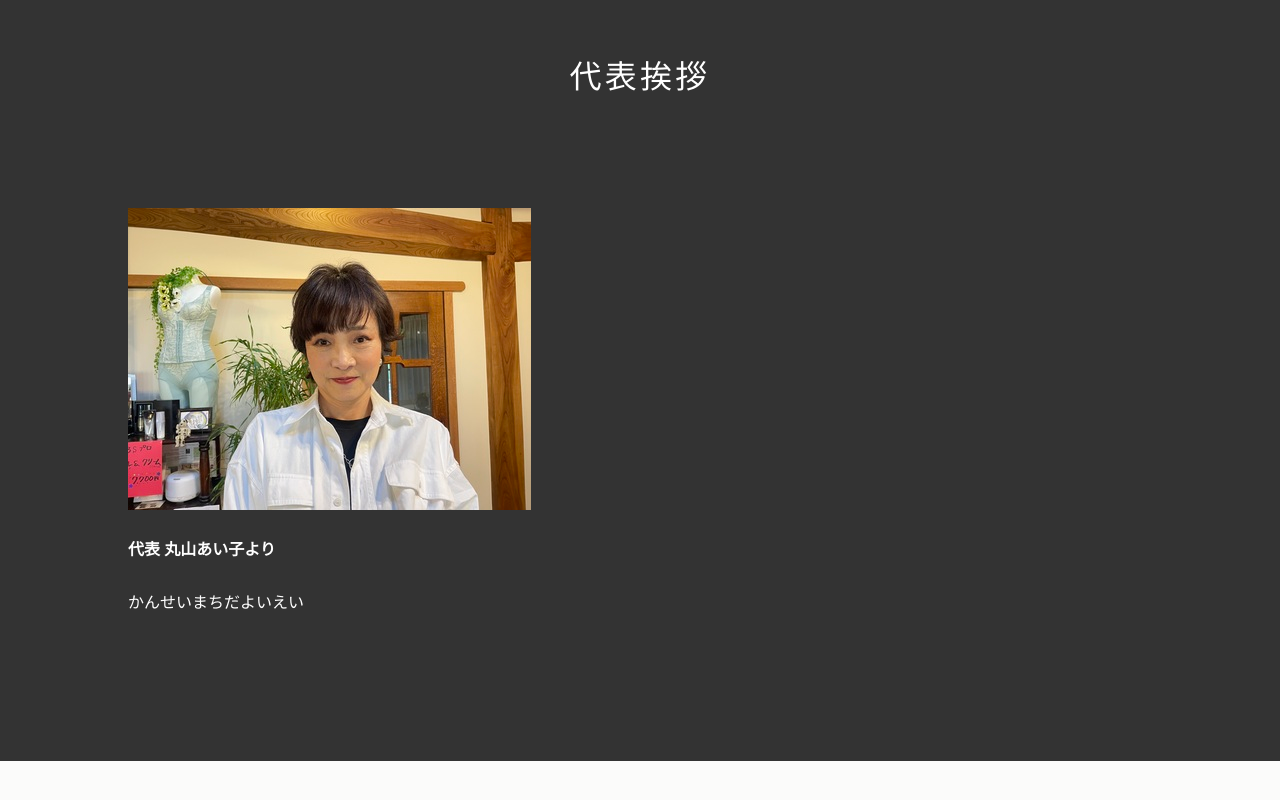
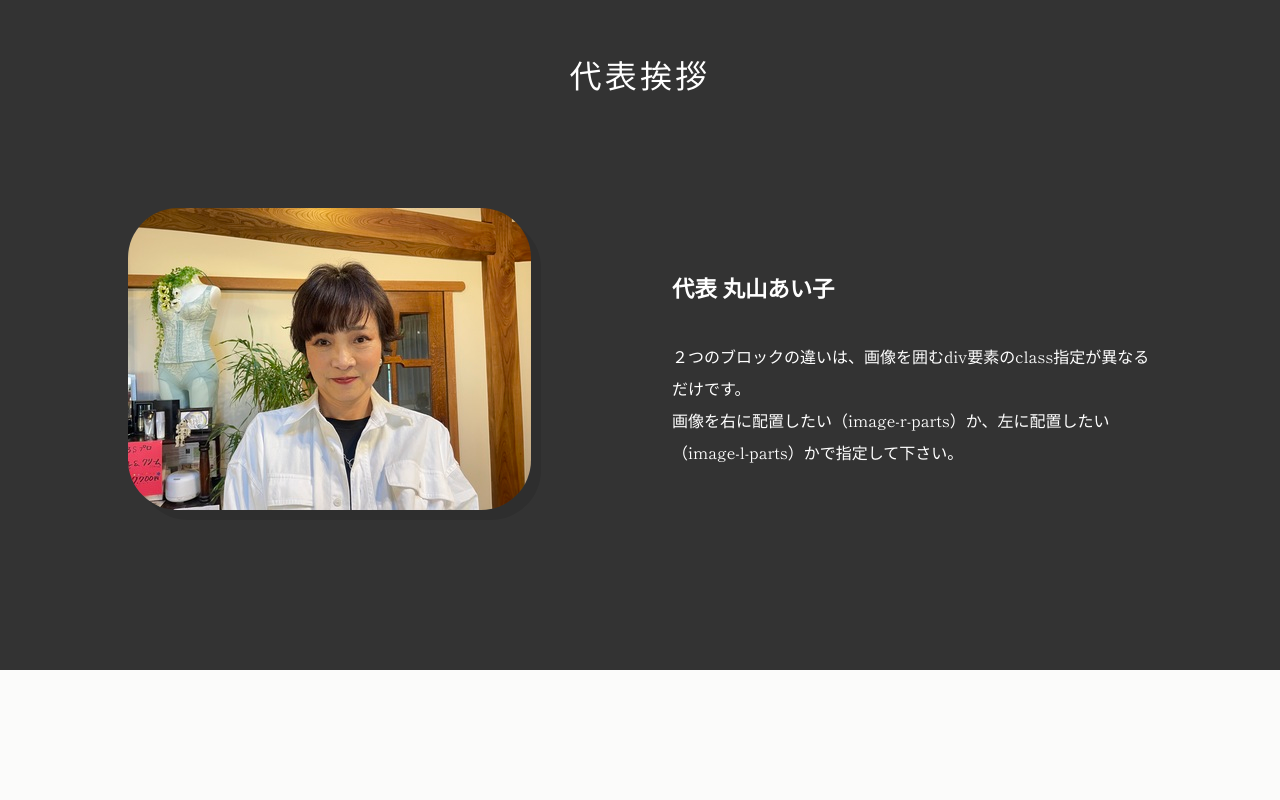
Before and after one commit to wakwak15/wakwak, a plain HTML site: page index.html in a window 1280 px wide. Shown: the part 1110-1910 px from the top of the page. Drawn offline with nearby package versions, Linux system fonts and the light colour scheme; some packages are replaced by stand-ins of ours; a script that the page names is missing.

Commit message:
Update index.html

```diff
--- a/index.html
+++ b/index.html
@@ -35,19 +35,20 @@
 
 <h2>代表挨拶</h2>
 
+<div class="list-half-parts">
+
 <div class="list-parts">
+
+<div class="text-parts">
+<h4>代表 丸山あい子</h4>
+<p>２つのブロックの違いは、画像を囲むdiv要素のclass指定が異なるだけです。<br>
+画像を右に配置したい（image-r-parts）か、左に配置したい（image-l-parts）かで指定して下さい。</p>
+</div>
+<!--/.text-parts-->
 
 <div class="image-l-parts">
 <figure><img src="images/daihyou.jpg" alt=""></figure>
 </div>
-
-<div class="text-parts">
-<h4>代表 丸山あい子より</h4>
-<p>かんせいまちだよいえい</p>
-</div>
-<!--/.text-parts-->
-
-
 <!--/.image-l-parts-->
 
 </div>
@@ -57,6 +58,7 @@
 <!--/.list-half-parts-->
 
 </section>
+
 
 <section class="blur">
 
```
